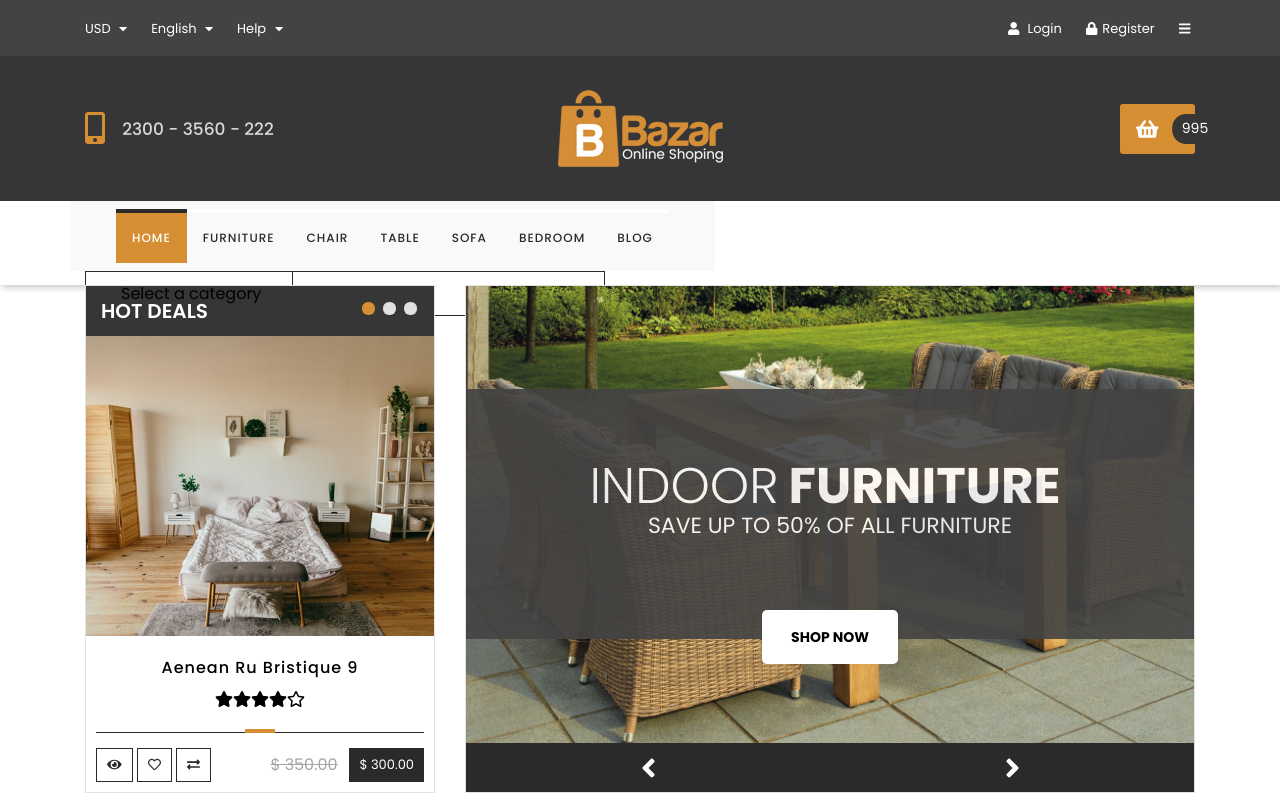
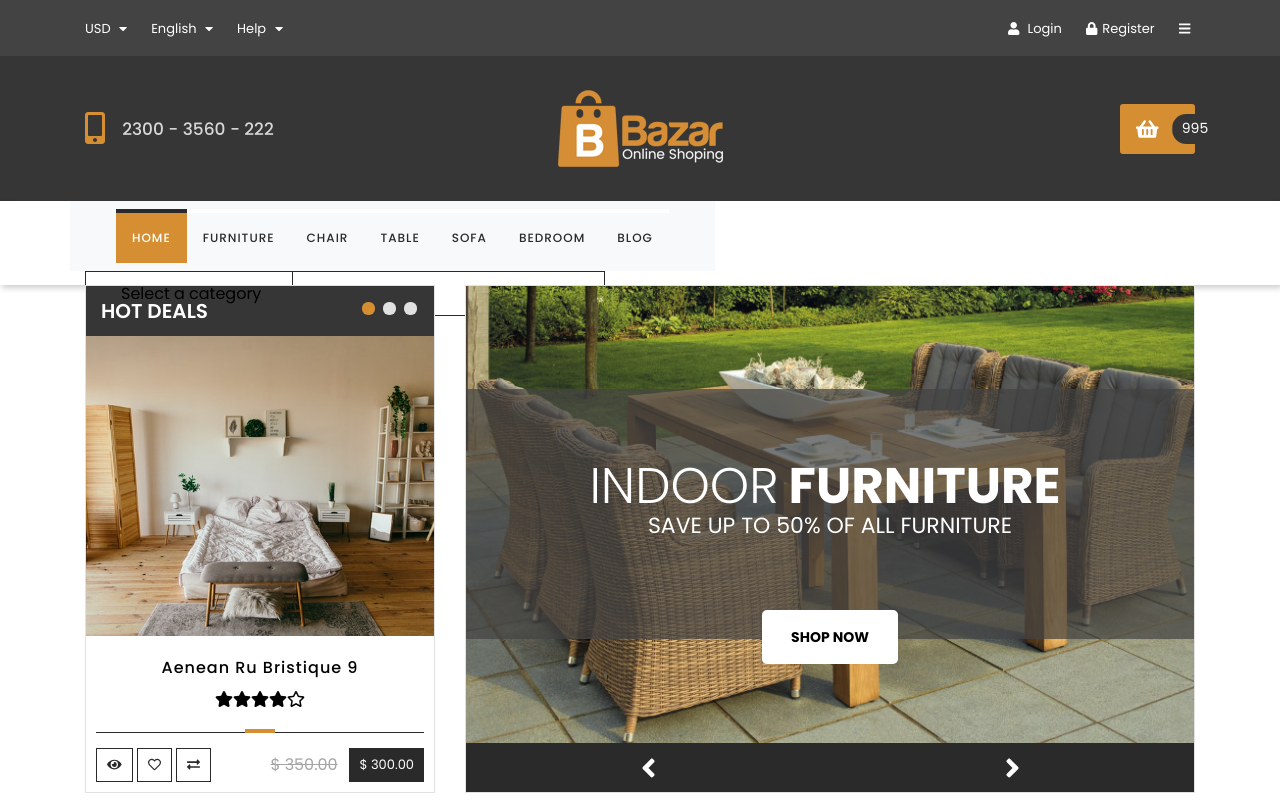
Before and after one commit to kamilwilk95/wdp-2206-02, a React (Create React App) app: page / in a window 1280 px wide. Shown: the top 800 px of the page. Built offline with nearby package versions, Linux system fonts and the light colour scheme.

Commit message:
CHANGE opacity level

```diff
--- a/src/components/features/PromotedBox/PromotedBox.module.scss
+++ b/src/components/features/PromotedBox/PromotedBox.module.scss
@@ -179,45 +179,59 @@
 }
 
 .banner {
+  position: absolute;
   display: block;
-  content: "";
   color: $background-white;
-  position: absolute;
   top: 45%; left: 50%;
   transform: translate(-50%,-50%);
   z-index: 2;
   height: 250px;
   width: 100%;
+}
+
+.banner:after {
+  content: "";
   background-color: $header-topbar-bg;
-  opacity: 0.9;
+  height: 250px;
+  width: 100%;
+  opacity: 0.7;
+  position: absolute;
+  top: 50%; left: 50%;
+  transform: translate(-50%,-50%);
+}
 
 .titleWrapper {
   display: flex;
-    align-items: center;
   padding-top: 60px;
   justify-content: center;
   :first-child {
     font-weight: 300;
     font-size: 50px;
     text-align: center;
-      vertical-align: center;
     margin-right: 10px;
+    opacity: revert;
+    z-index: 1;
+
   }
   :last-child {
     font-weight: bold;
     font-size: 50px;
     text-align: center;
-        vertical-align: center;
     margin-right: 10px;
+    z-index: 1;
+
   }
 }
 .bannerSubTitle {
   display: flex;
+  position: absolute;
   justify-content: center;
-    text-align: center;
   font-size: 22px;
-    margin-top: -15px;
-  }
+  left: 0;
+  right: 0;
+  margin: -15px auto;
+  opacity: 1;
+  z-index: 5;
 }
 
 .shopNow {
```
Lines whose indentation alone changed are shown as unchanged.
